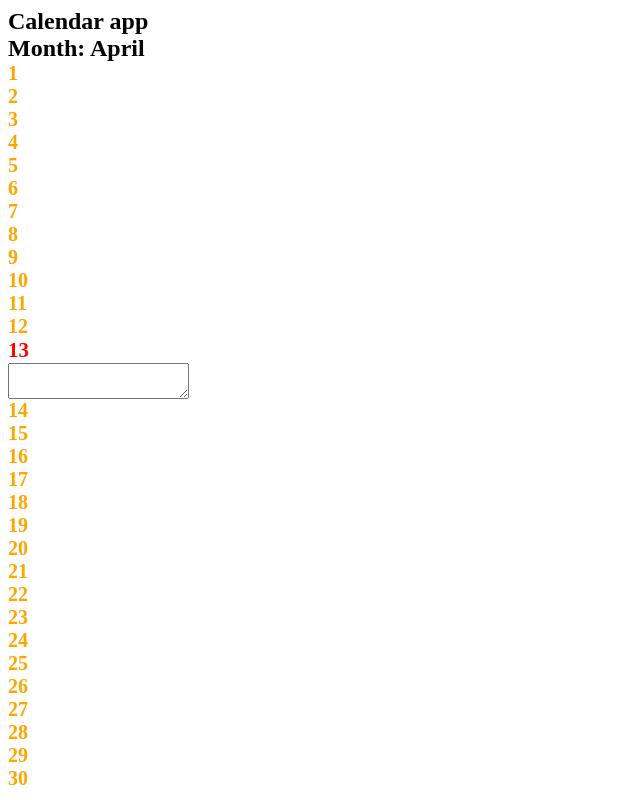
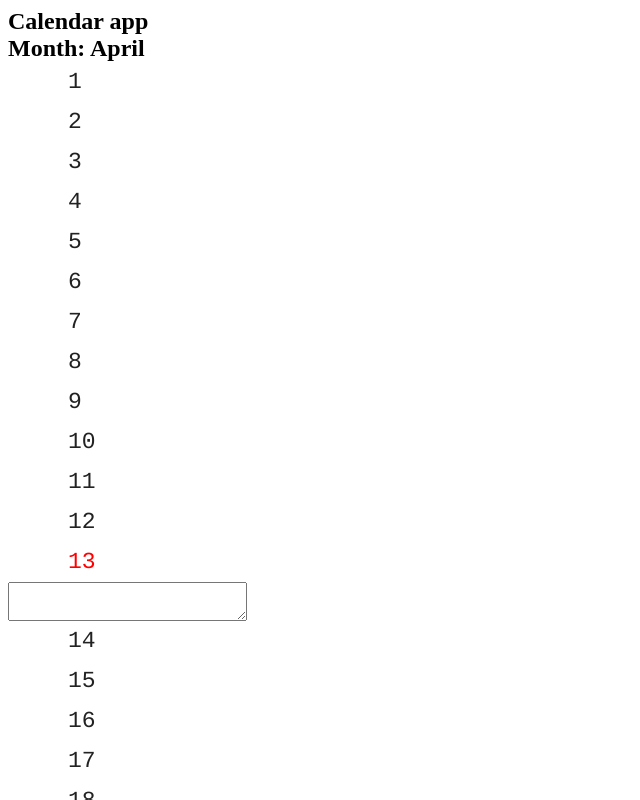
Before and after one commit to avvinci/Calendar-app, a plain HTML site: page index.html in a window 1280 px wide. Both pictures are taken after a click on the label "13". Shown: the top 800 px of the page, without its empty margins (0-640 px from the left). Drawn offline with Linux system fonts and the light colour scheme.

Commit message:
style upgrade

```diff
--- a/style.css
+++ b/style.css
@@ -1,15 +1,27 @@
 .days{
-    display: inline;
-    font-size: 20px;
-    padding: 55px 50 px;
-    color: orange;
+    /* display: inline; */
+	color:#222;
+	font-family:Courier, monospace;
+	font-weight:normal;
+	font-size:23px;
+	line-height:40px;
+    padding-left:60px;
+	padding-right:60px;
+	padding-top:5px;
+	padding-bottom:5px;
 }
 
 .days:hover{
-    background: blue;
+    font-weight:bold;
 }
 
 .selected{
-    font-size: 21px;
     color: red;
 }
+
+textarea{
+    line-height:5px;
+	padding-left:60px;
+	padding-top:14px;
+	padding-bottom:13px;
+}
```
